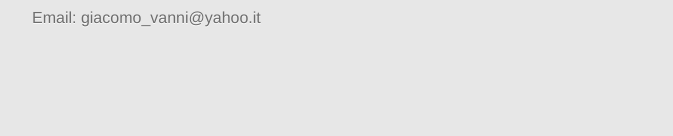
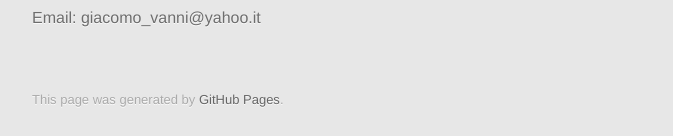
Before and after one commit to GiacomoVanni/GiacomoVanni, a plain HTML site: page index.html in a window 1280 px wide. Shown: the part 3316-3452 px from the top of the page, without its empty margins (298-971 px from the left). Before the commit the page ends 3366 px from the top, so only its background shows below. Drawn offline with Linux system fonts and the light colour scheme; a web font is replaced by a local one.

Commit message:
Add: polished portfolio

```diff
--- a/index.html
+++ b/index.html
@@ -127,6 +127,17 @@
                 <p><a href="https://www.linkedin.com/in/giacomo-vanni-483619146/">Giacomo Vanni on LinkedIn</a></p>
                 <p><a href="https://www.facebook.com/giacomo.vanni.71"><img src="http://i.imgur.com/fep1WsG.png" alt="Facebook" /> Facebook</a></p>
                 <p>Email: giacomo_vanni@yahoo.it</p>
-            </div></div></div>
-    </body>
+                </section>
+
+                <footer>
+
+                    This page was generated by <a href="https://pages.github.com">GitHub Pages</a>.
+                </footer>
+
+            </div>
+    </div>
+    </div>
+
+
+</body>
 </html>
```
